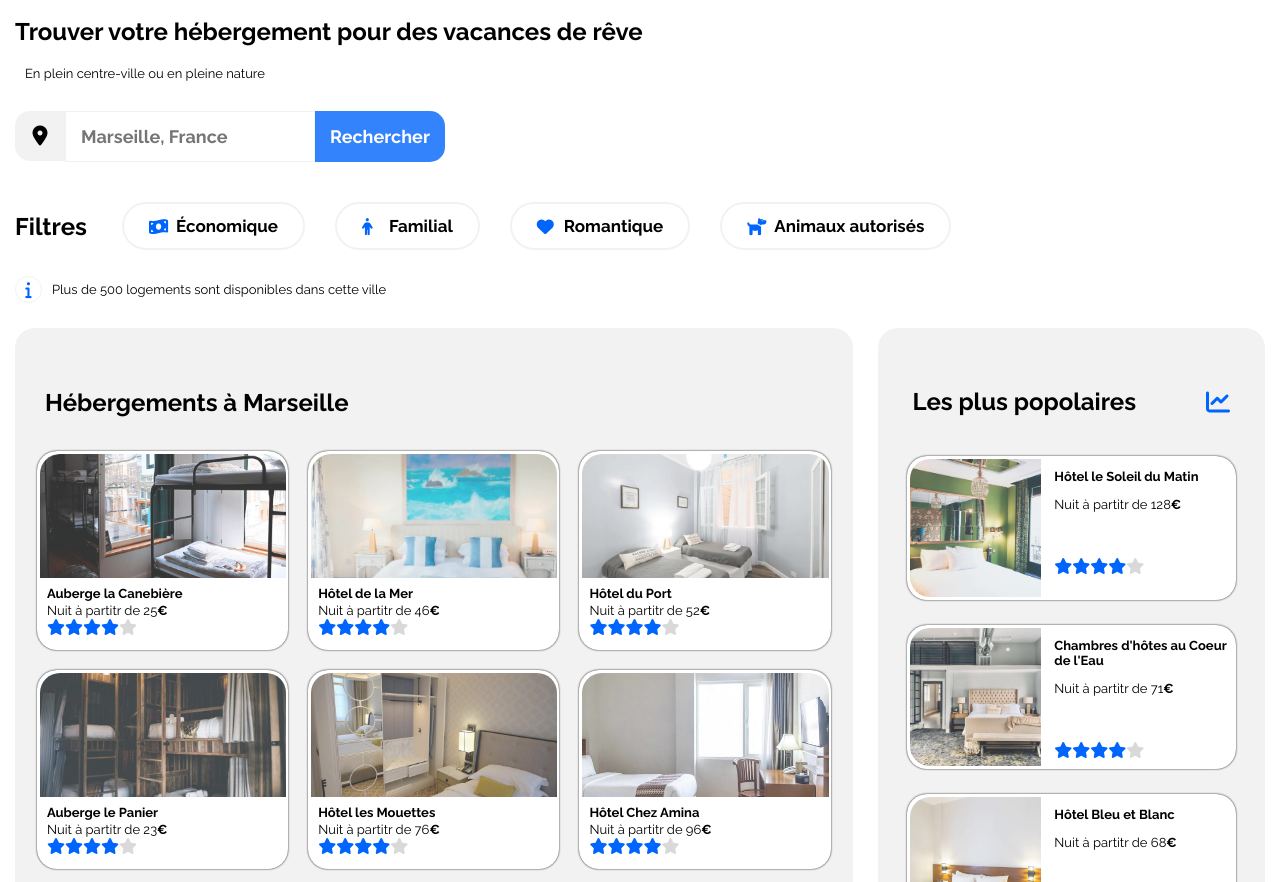
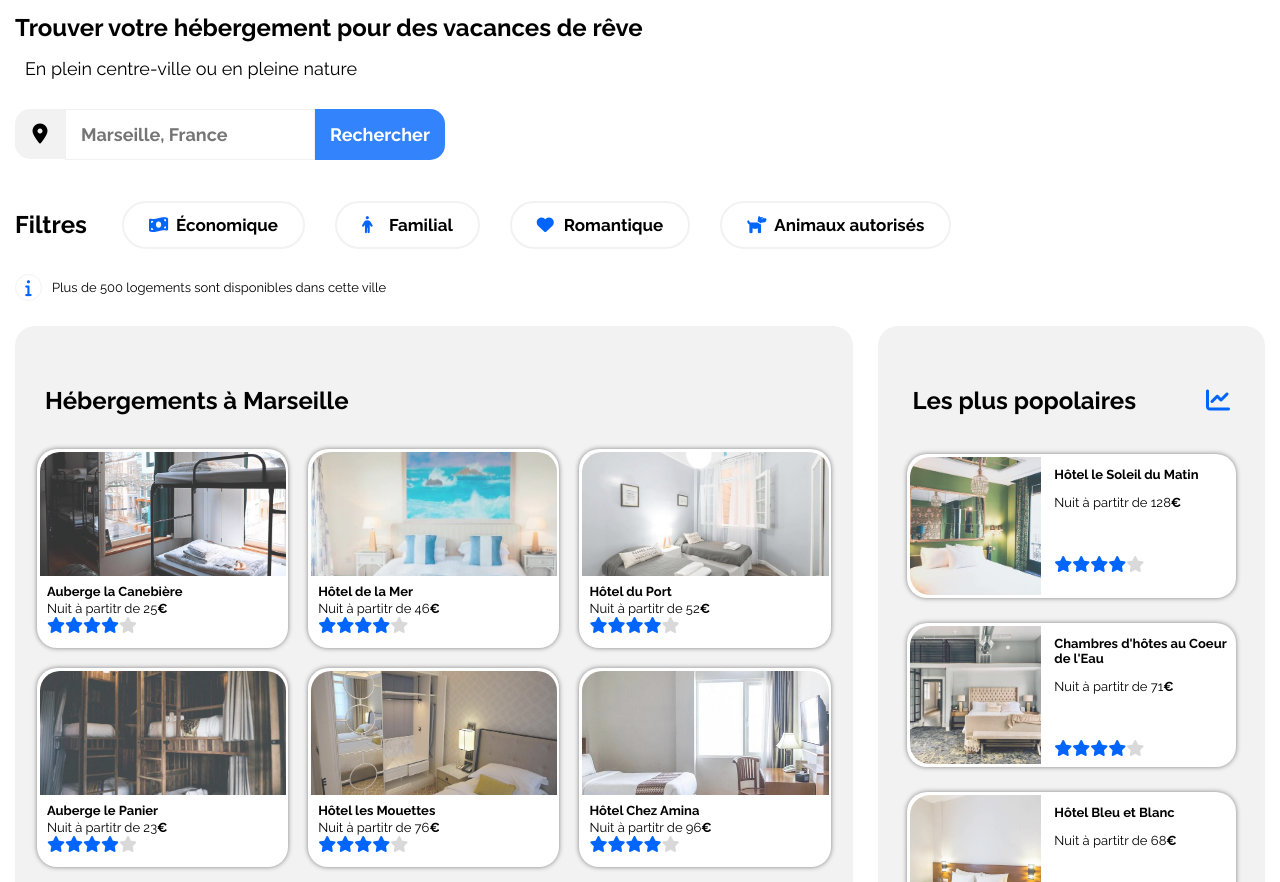
Before and after one commit to SimohBz/BOUAZAMOUR_Mohamed_Project2_Site_Booki, a plain HTML site: page index.html in a window 1280 px wide. Shown: the part 110-992 px from the top of the page. Drawn offline with Linux system fonts and the light colour scheme.

Commit message:
Add tgs h1, Article and modify card box-shadow

```diff
--- a/css/desktop.css
+++ b/css/desktop.css
@@ -45,6 +45,7 @@ nav{
     display: flex;
     align-items: center;
     }
+
 
 /* section_recherches */
 .barre_recherche{
@@ -202,7 +203,7 @@ nav{
     width: 30%;
     border-radius: 20px;
     background-color: white;
-    box-shadow:0 0 2px black;
+    box-shadow:0 0 5px gray;
     }
 
 .cartes_populaires{
@@ -210,7 +211,7 @@ nav{
     width: 85%;
     border-radius: 20px;
     background-color: white;
-    box-shadow:0 0 2px black;
+    box-shadow:0 0 5px gray;
     display: flex;
     }
 
@@ -317,7 +318,7 @@ nav{
     height: 445px;
     width: 23%;
     border-radius: 20px;
-    box-shadow:0 0 2px black;
+    box-shadow:0 0 5px gray;
     }
 
 .cartes_activitees img{
--- a/index.html
+++ b/index.html
@@ -22,14 +22,13 @@
             <a class="link_nav" href="#hebergements">Hébergements</a>
             <a class="link_nav" href="#activites">Activités</a>
          </div>
-
       </nav>
    </header>
 
    <main>
          <!--section_recherches-->
-      <h2> Trouver votre hébergement pour des vacances de rêve </h2>
-      <p> En plein centre-ville ou en pleine nature </p>
+      <h1 style="font-size: x-large;"> Trouver votre hébergement pour des vacances de rêve </h1>
+      <P style="font-size: large;">En plein centre-ville ou en pleine nature</P>
       <div class="barre_recherche">
          <div class="icon_recherche">
             <i class="fa-solid fa-location-dot"></i>
@@ -60,7 +59,6 @@
                <span>Animaux autorisés</span>
             </div>
          </div>
-
       </div>
 
          <!--Point info-->
@@ -74,7 +72,7 @@
       <section class="blocs_logements">
          <div class="hebergements">
             <h2>Hébergements à Marseille</h2>
-            <div class="hebergements_trouves">
+            <article class="hebergements_trouves">
                <div class="cartes_hebergements">
                   <img src="./Images/hebergements/4_small/1_marcus-loke-WQJvWU_HZFo-unsplash.jpg" alt="Auberge la Canebière">
                   <div class="info_carte_heb">
@@ -160,13 +158,13 @@
                      </div>
                   </div>
                </div>
-            </div>
+            </article>
             <a href=""> <strong>Afficher plus</strong> </a>
          </div>
 
-            <div class="populaires">
+         <div class="populaires">
                <h2> Les plus popolaires <i class="fas fa-chart-line"></i> </h2>
-               <div class="populaires_proposees">
+               <article class="populaires_proposees">
                   <div class="cartes_populaires">
                      <img src="./Images/hebergements/4_small/7_emile-guillemot-Bj_rcSC5XfE-unsplash.jpg" alt="Hôtel le Soleil du Matin">
                      <div class="info_carte_pop">
@@ -209,7 +207,7 @@
                         </div>
                      </div>
                   </div>
-               </div>
+               </article>
             </div>
       </section>
 
@@ -217,7 +215,7 @@
       <div id="activites"></div>
       <section class="activites">
          <h2> Activités à Marseille </h2>
-         <div class="activites_proposees">
+         <article class="activites_proposees">
             <div class="cartes_activitees">
                <img src="./Images/activites/4_small/1_reno-laithienne-QUgJhdY5Fyk-unsplash.jpg" alt="Vieux-Port">
                <h3> Vieux-Port</h3>
@@ -234,7 +232,7 @@
                <img src="./Images/activites/4_small/4_florian-wehde-xW9e8gdotxI-unsplash.jpg" alt="Notre-Dame-de-la-Garde">
                <h3> Notre-Dame-de-la-Garde</h3>
             </div>
-         </div>
+         </article>
       </section>
    </main>
 
```
